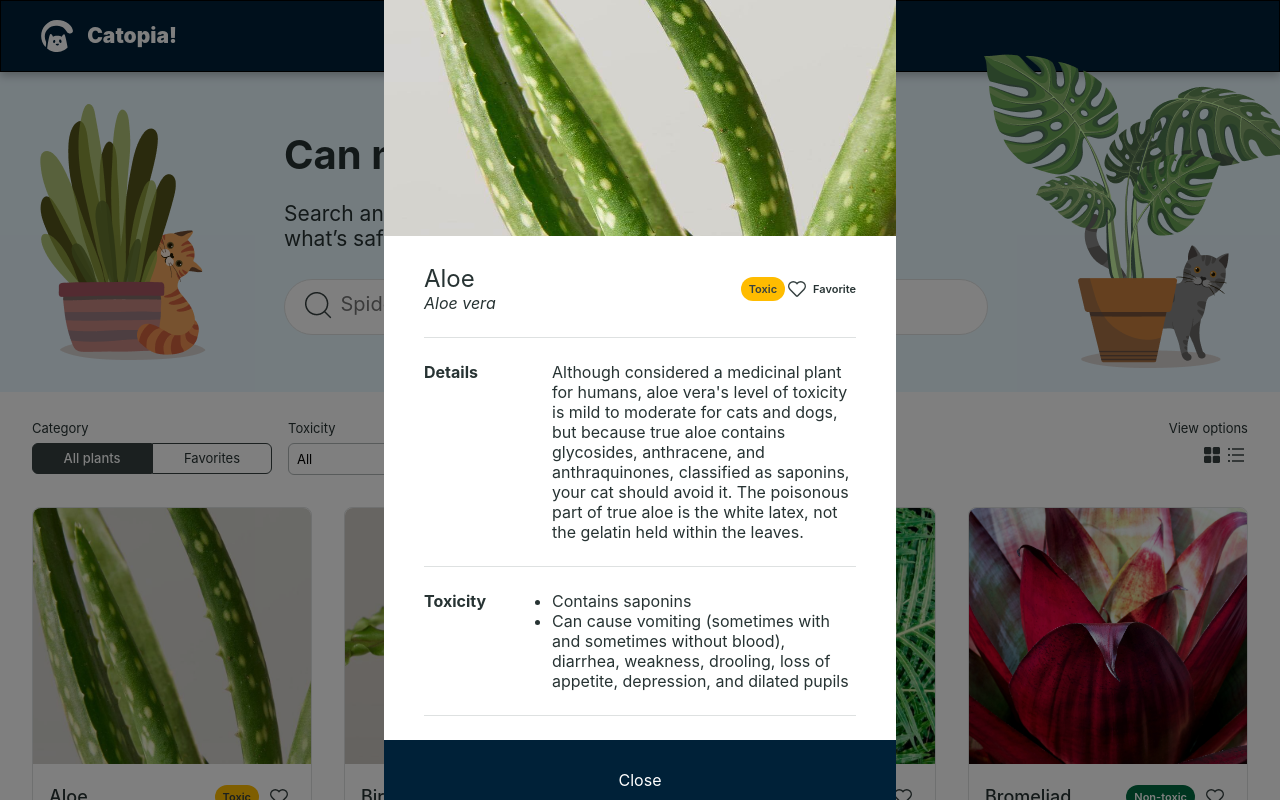
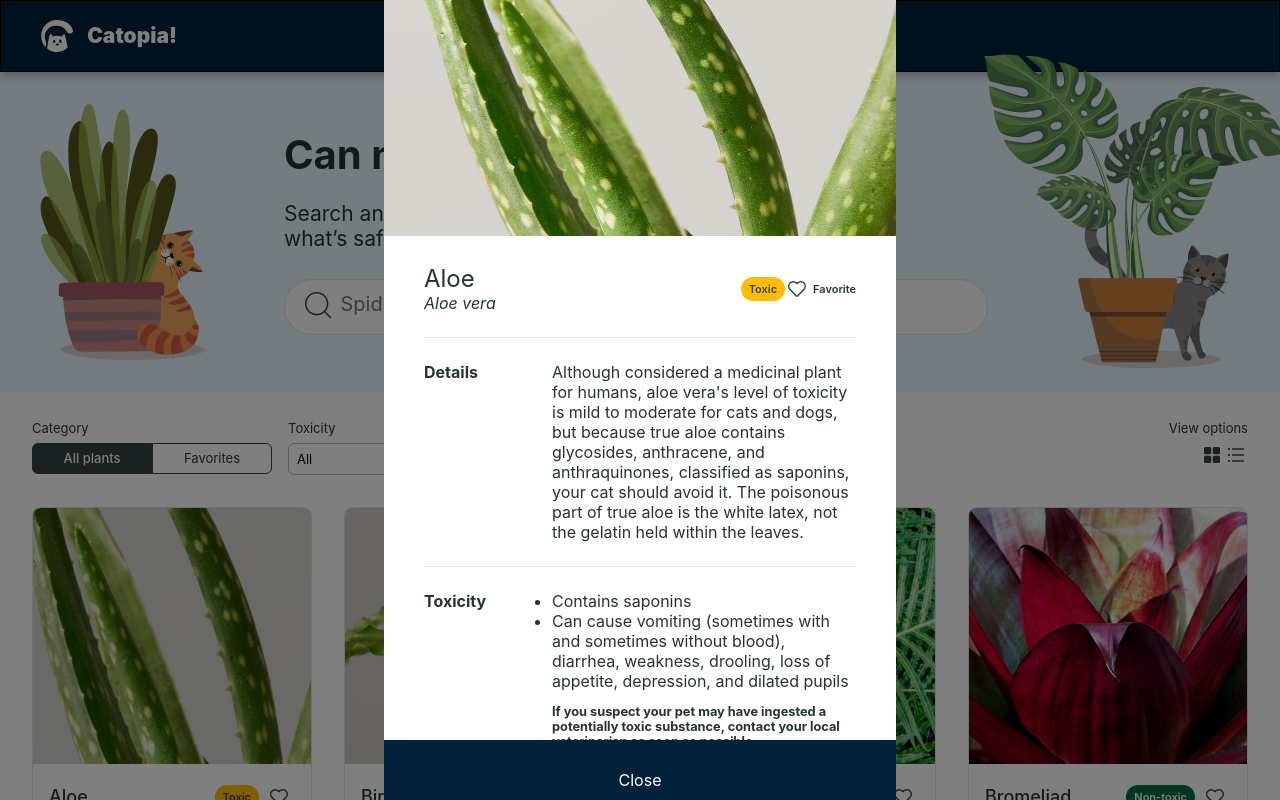
Before and after one commit to sydrosa/can-my-cat-eat-that, a React (Create React App) app: page / in a window 1280 px wide. Both pictures are taken after a click on the button "Aloe". Shown: the top 800 px of the page. Built offline with nearby package versions, Linux system fonts and the light colour scheme.

Commit message:
add toxicity warning to modal

```diff
--- a/src/components/Modal/Modal.js
+++ b/src/components/Modal/Modal.js
@@ -82,6 +82,11 @@ const Modal = ({ onOpen, onClose, plant }) => {
                       <li>{plant.toxicity.property}</li>
                       <li>{plant.toxicity.symptoms}</li>
                     </ul>
+                    <p className="modal-section__warning">
+                      If you suspect your pet may have ingested a potentially
+                      toxic substance, contact your local veterinarian as soon
+                      as possible.
+                    </p>
                   </section>
                 )}
                 <section className="modal-section modal-section--no-border modal-section__container">
--- a/src/components/Modal/modal.scss
+++ b/src/components/Modal/modal.scss
@@ -83,6 +83,13 @@
   margin: 0;
 }
 
+.modal-section__warning {
+  grid-column-start: 2;
+  color: $neutral-40;
+  font-weight: 700;
+  font-size: 0.8rem;
+}
+
 .modal-section__list {
   list-style-type: initial;
 }
```
